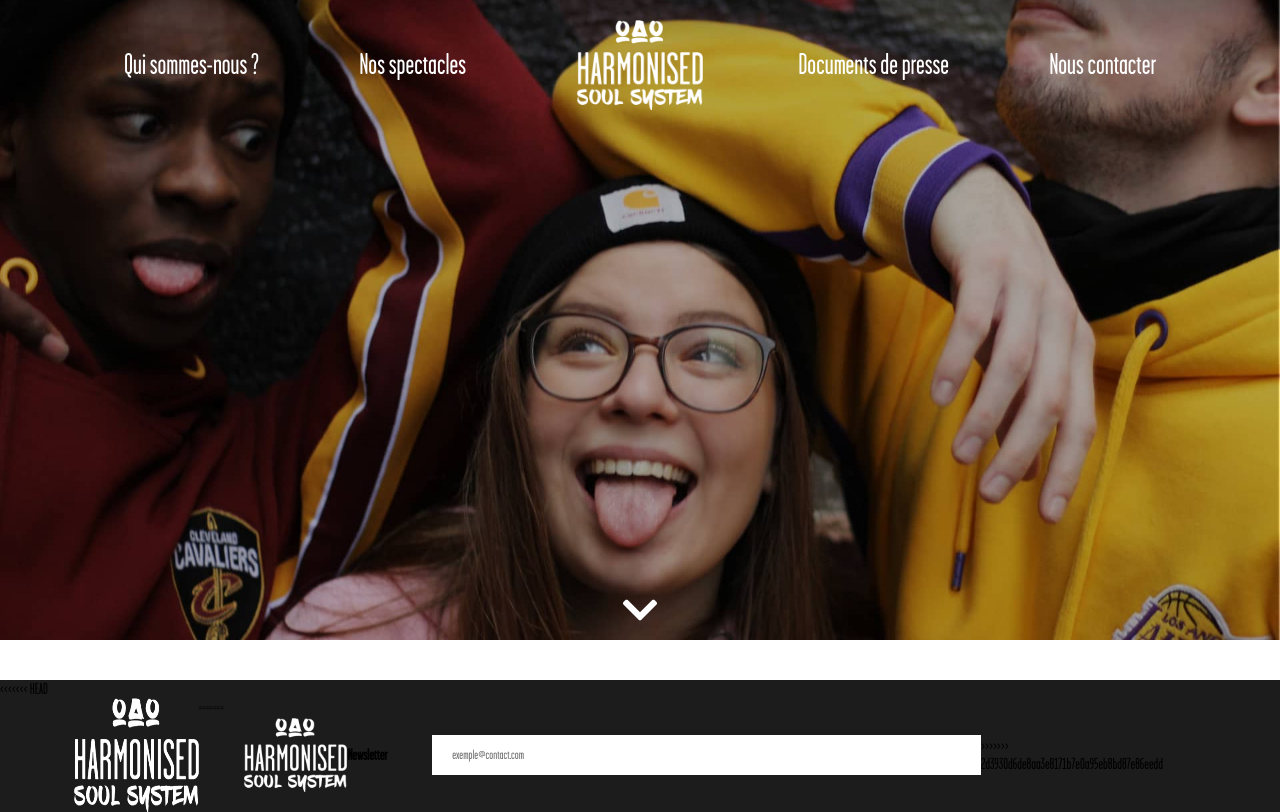
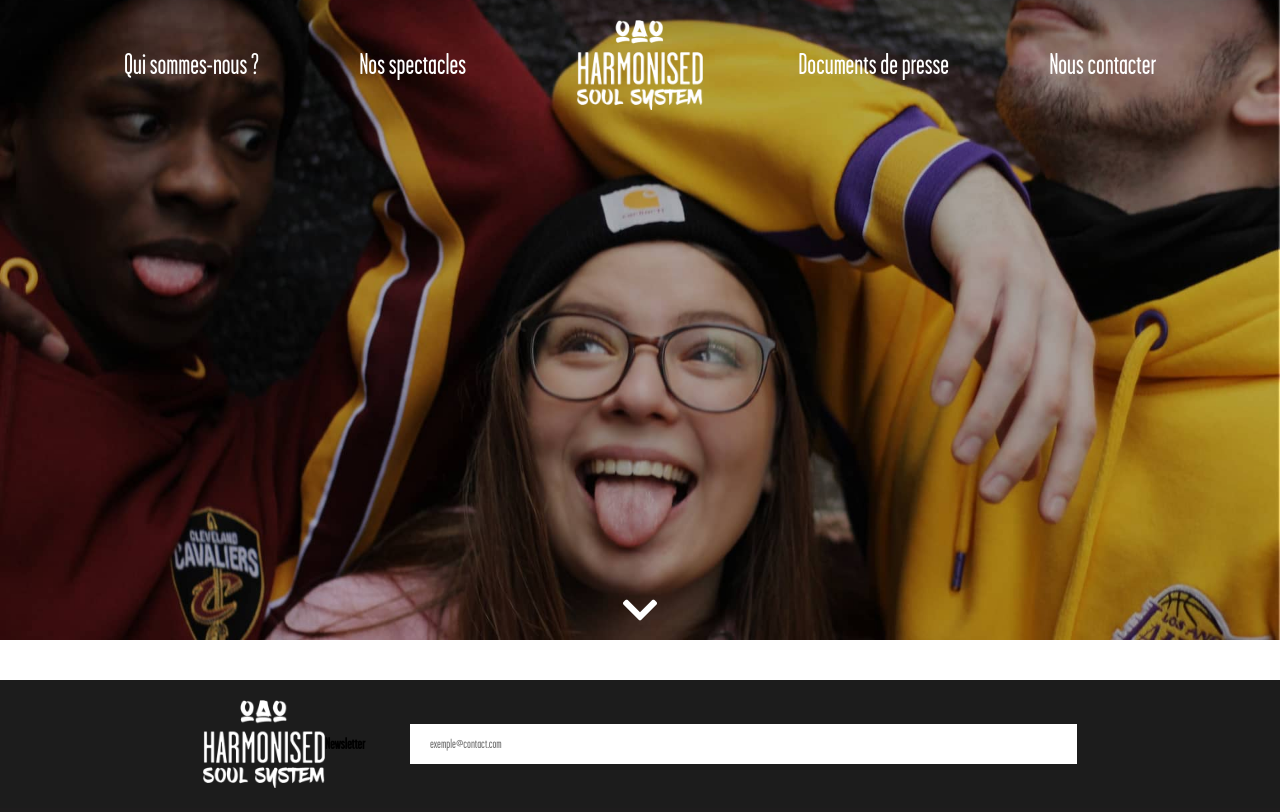
Before and after one commit to iamfaycal/hss, a PHP site: page /index.php in a window 1280 px wide. After the commit the page ends 788 px from the top, so only its background shows below. Run offline with PHP 8.4, Linux system fonts and the light colour scheme.

Commit message:
newsletter

```diff
--- a/footer.php
+++ b/footer.php
@@ -1,14 +1,8 @@
             <footer>
-<<<<<<< HEAD
-                <div class="container row">
-                   <img class="img_footer" src="http://<?php echo $_SERVER['SERVER_NAME'] ?>/hss/logo.png" alt="Logo HSS">
-
-=======
                 <div class="container footer_inner">
                    <img class="img_footer" src="logo.png" alt="Logo HSS">
                    <h4>Newsletter</h4>
-                    <input class="input_footer" type="email" placeholder="exemple@contact.com"></input>
->>>>>>> 2d3930d6de8aa3e8171b7e0a95eb8bd87e86eedd
+                    <input class="input_footer" type="email" placeholder="exemple@contact.com">
                 </div>
             </footer>
         </div> <!-- WRAPPER -->
```
